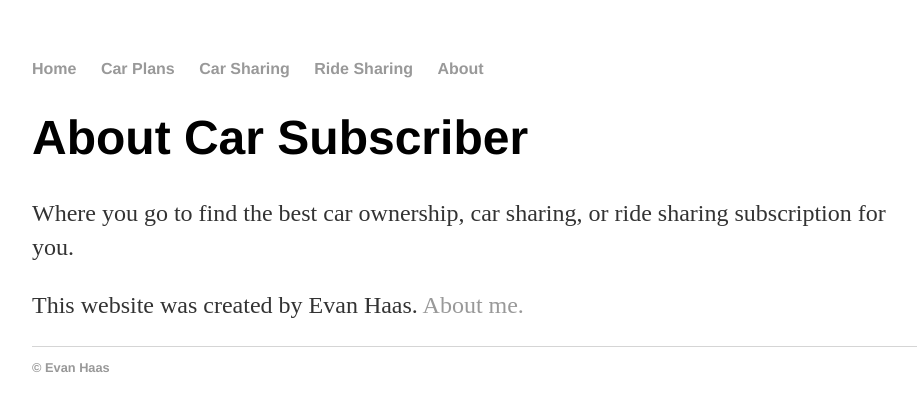
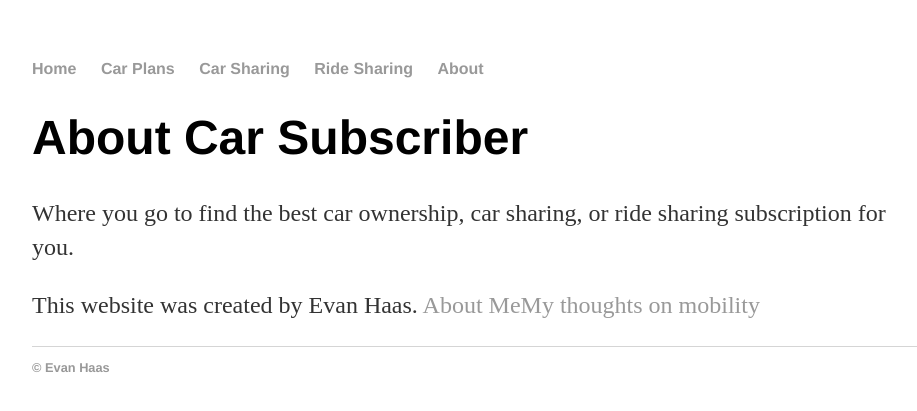
Before and after one commit to ehaas9/carsubscriber, a Jekyll site: the page built from about.html, in a window 1280 px wide. Shown: the top 411 px of the page, without its empty margins (160-1077 px from the left). Built offline with Jekyll 4.4.1, drawn with Linux system fonts in a browser that asks for light colours.

Commit message:
Update about.html

```diff
--- a/about.html
+++ b/about.html
@@ -5,5 +5,5 @@ title: About
 <div class="blurb">
 	<h1>About Car Subscriber</h1>
 	<p>Where you go to find the best car ownership, car sharing, or ride sharing subscription for you.</p>
-  <p>This website was created by Evan Haas. <a href="https://medium.com/@ehaas9">About me.</a>
+  <p>This website was created by Evan Haas. <a href="https://ter.ps/evan">About Me</a><a href="https://medium.com/@ehaas9">My thoughts on mobility</a>
 </div>
```
